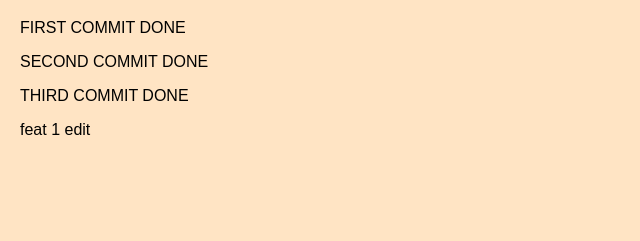
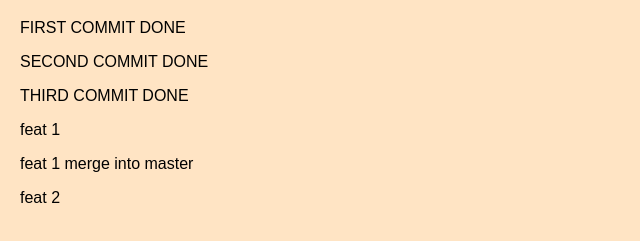
Before and after one commit to anishxchahar/athena, a plain HTML site: page athena/index.html in a window 1280 px wide. Shown: the part 61-302 px from the top of the page, without its empty margins (0-640 px from the left). Drawn offline with Linux system fonts and the light colour scheme.

Commit message:
a change by feat 1

```diff
--- a/athena/index.html
+++ b/athena/index.html
@@ -8,10 +8,12 @@
 </head>
 <body>
     <h1>Welcome to the Sample HTML Page</h1>
-    <p>FIRST COMMIT DONE</p>
-    <p>SECOND COMMIT DONE</p>
-    <p>THIRD COMMIT DONE</p>
-    <p>feat 1 edit</p>
+    <p> FIRST COMMIT DONE</p>
+    <p> SECOND COMMIT DONE</p>
+    <p> THIRD COMMIT DONE</p>
+    <p> feat 1 </p>
+    <p> feat 1 merge into master </p>
+    <p> feat 2 </p>
 </body>
 <style>
     body {
```
